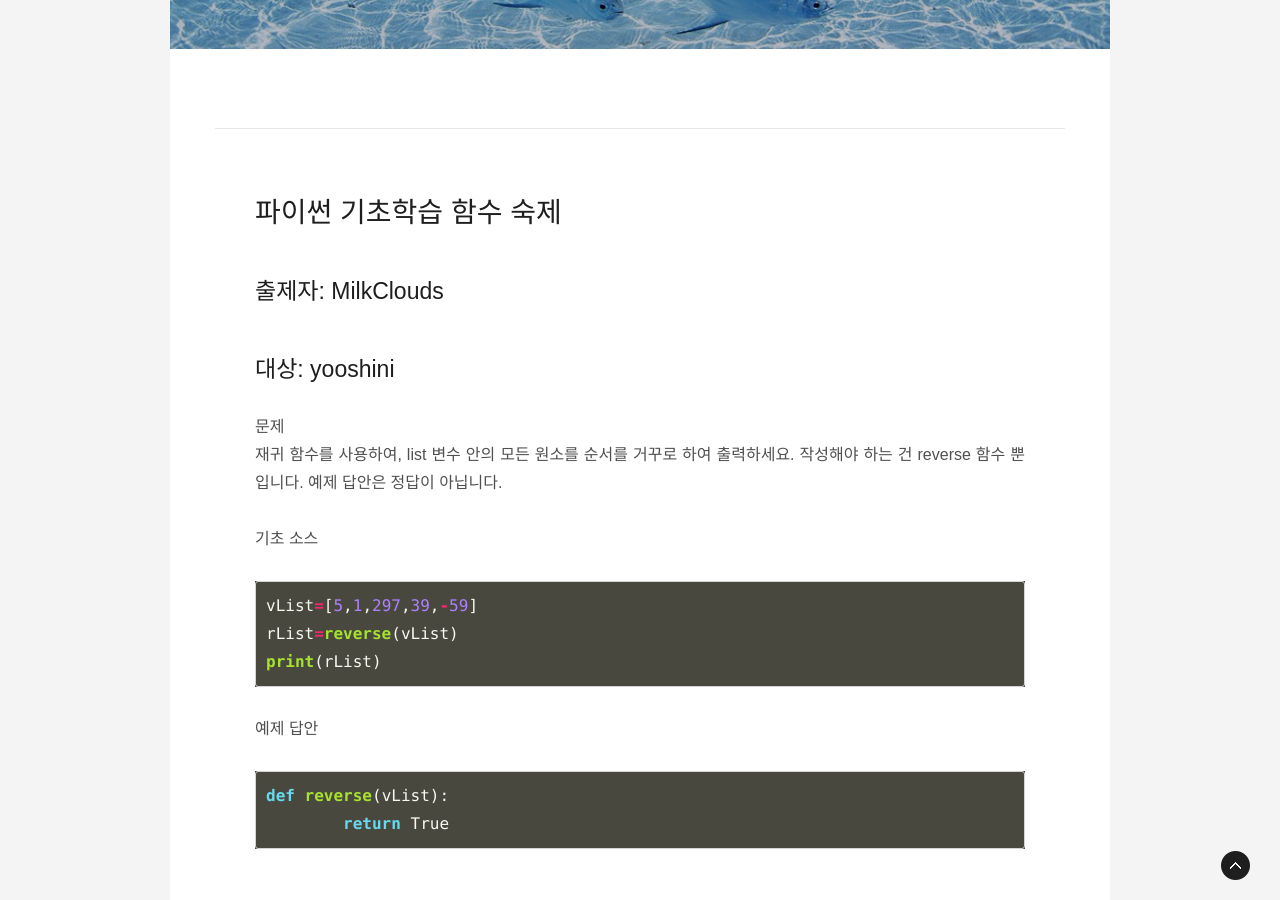
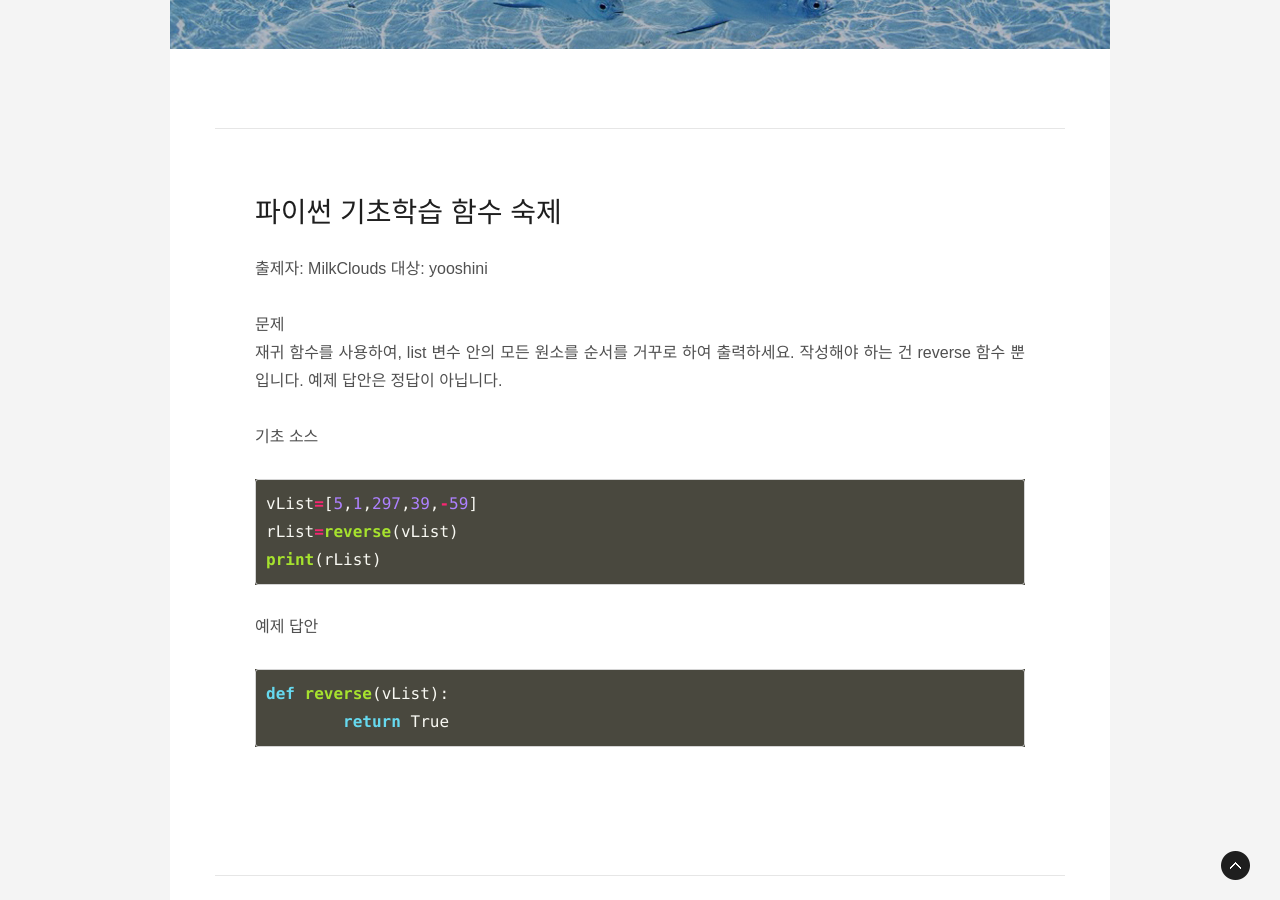
Before and after one commit to MilkClouds/milkclouds.github.io, a Jekyll site: the page built from _posts/yooshini/2019-01-18-python_assignment.md, in a window 1280 px wide and 900 px high, scrolled down 395 px. Built offline with Jekyll 4.4.1, drawn with Linux system fonts in a browser that asks for light colours; some web fonts are replaced; comment, search, counter and statistics services are not loaded; part of the change alters nothing that is shown.

```diff
--- a/_posts/yooshini/2019-01-18-python_assignment.md
+++ b/_posts/yooshini/2019-01-18-python_assignment.md
@@ -11,8 +11,8 @@ tags: [python, basic]
 
 # 파이썬 기초학습 함수 숙제
 
-## 출제자: MilkClouds
-## 대상: yooshini
+출제자: MilkClouds
+대상: yooshini
 
 **문제**
 재귀 함수를 사용하여, list 변수 안의 모든 원소를 순서를 거꾸로 하여 출력하세요.
```
